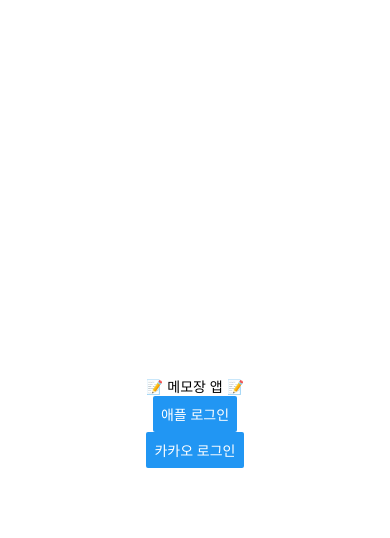
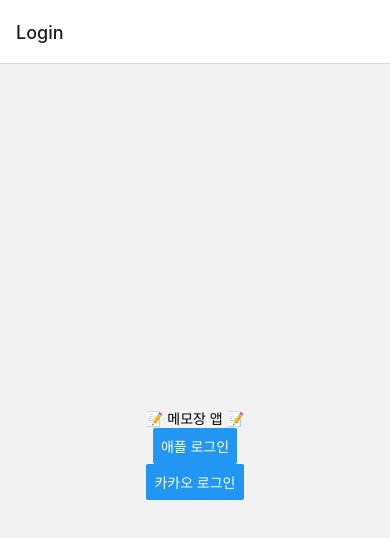
Before and after one commit to dahyun31x/thanksto, a React Native app: screen /Login in a window 390 px wide. Shown: the top 538 px of the page. Built offline with nearby package versions, Linux system fonts and the light colour scheme.

Commit message:
feat: 화면 전환 구현

```diff
--- a/App.js
+++ b/App.js
@@ -1,29 +1,25 @@
+// [ ] 에러 고치기
+
+import { createNativeStackNavigator } from "@react-navigation/native-stack";
+import { NavigationContainer } from "@react-navigation/native";
+
 import { StatusBar } from 'expo-status-bar';
-import { StyleSheet, Text, View, Button } from 'react-native';
+
+import Login from './pages/screens/Login'
+import Main from './pages/screens/Main'
+
+const Stack = createNativeStackNavigator();
 
 export default function App() {
   return (
-    <View style={styles.container}>
+    <>
+      <NavigationContainer>
+        <Stack.Navigator initialRouteName="Login">
+          <Stack.Screen name="Login" component={Login} />
+          <Stack.Screen name="Main" component={Main} />
+        </Stack.Navigator>
+      </NavigationContainer>
       <StatusBar style="auto" />
-      <Text>📝 메모장 앱 📝</Text>
-
-      <Button
-        title="애플 로그인"
-        accessibilityLabel="애플 로그인"
-      />
-      <Button
-        title="카카오 로그인"
-        accessibilityLabel="카카오 로그인"
-      />
-    </View>
+    </>
   );
 }
-
-// StatusBar가 꼭 필요한건지
-const styles = StyleSheet.create({
-  container: {
-    flex: 1,
-    justifyContent: 'center',
-    alignItems: 'center',
-  },
-});
--- /dev/null
+++ b/pages/screens/Login.js
@@ -0,0 +1,29 @@
+import { StyleSheet, View, Text, Button } from "react-native";
+
+export default function Login({ navigation }) {
+  return (
+    <View style={styles.container}>
+      <Text>📝 메모장 앱 📝</Text>
+
+      <Button
+        title="애플 로그인"
+        accessibilityLabel="애플 로그인"
+        onPress={() => console.log('click')}
+        // onPress={() => navigation.navigate("Login")}
+        />
+      <Button
+        title="카카오 로그인"
+        accessibilityLabel="카카오 로그인"
+        onPress={() => navigation.navigate("Main")}
+      />
+    </View>
+  );
+}
+
+const styles = StyleSheet.create({
+  container: {
+    flex: 1,
+    justifyContent: 'center',
+    alignItems: 'center',
+  },
+});
--- /dev/null
+++ b/pages/screens/Main.js
@@ -0,0 +1,17 @@
+import { StyleSheet, View, Text } from "react-native";
+
+export default function Main({ navigation }) {
+  return (
+    <View style={styles.container}>
+      <Text>메인 화면</Text>
+    </View>
+  );
+}
+
+const styles = StyleSheet.create({
+  container: {
+    flex: 1,
+    justifyContent: 'center',
+    alignItems: 'center',
+  },
+});
--- /dev/null
+++ b/tsconfig.json
@@ -0,0 +1,4 @@
+{
+  "compilerOptions": {},
+  "extends": "expo/tsconfig.base"
+}
```
Also changed, not shown: package.json (+5 -2 lines), pages/navigation/Navigation.js (added, +13 -0 lines), 1 other file (tests, documents, lock files or other folders).
